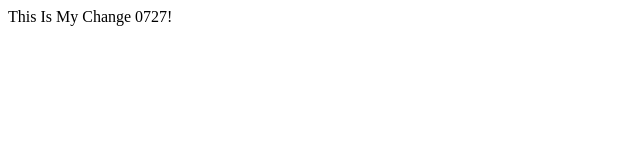
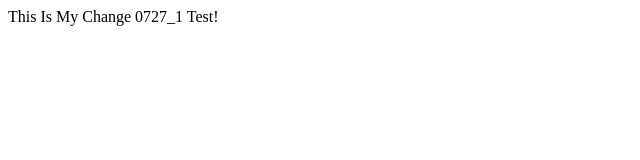
Before and after one commit to Trista6140/MyWebA, a plain HTML site: page Index.html in a window 1280 px wide. Shown: the full height of the page, 0-640 px from the left. Drawn offline with Linux system fonts and the light colour scheme.

Commit message:
0727測試修改2

```diff
--- a/Index.html
+++ b/Index.html
@@ -6,6 +6,6 @@
     <title>Document</title>
 </head>
 <body>
-    This Is My Change 0727!
+    This Is My Change 0727_1 Test!
 </body>
 </html>
```
